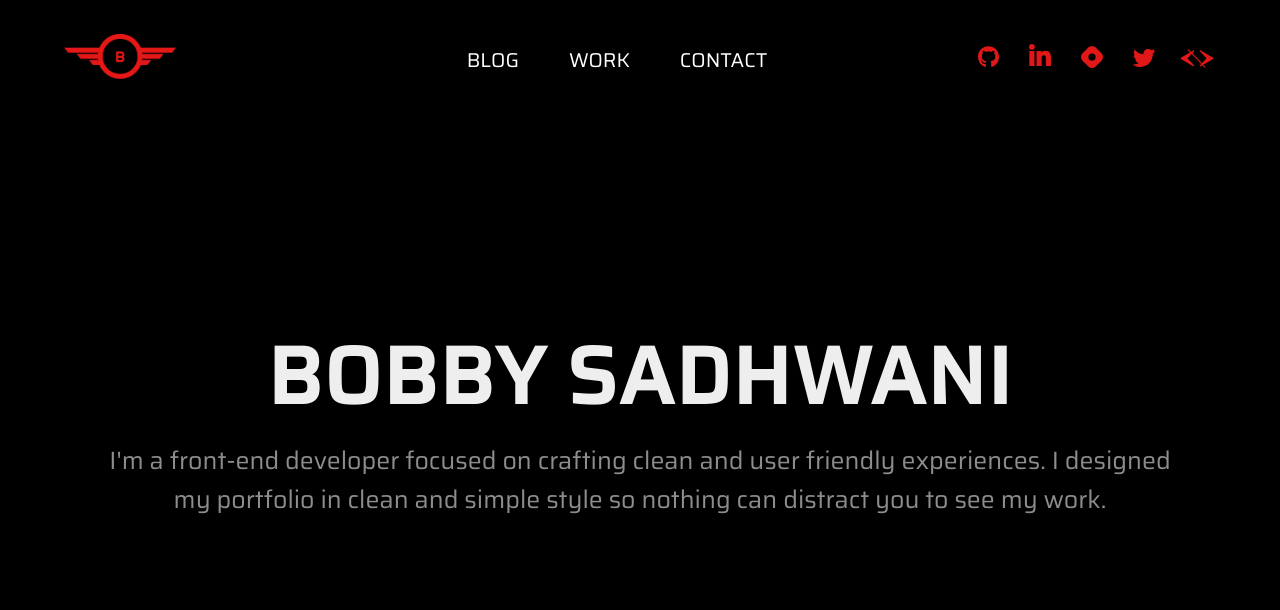
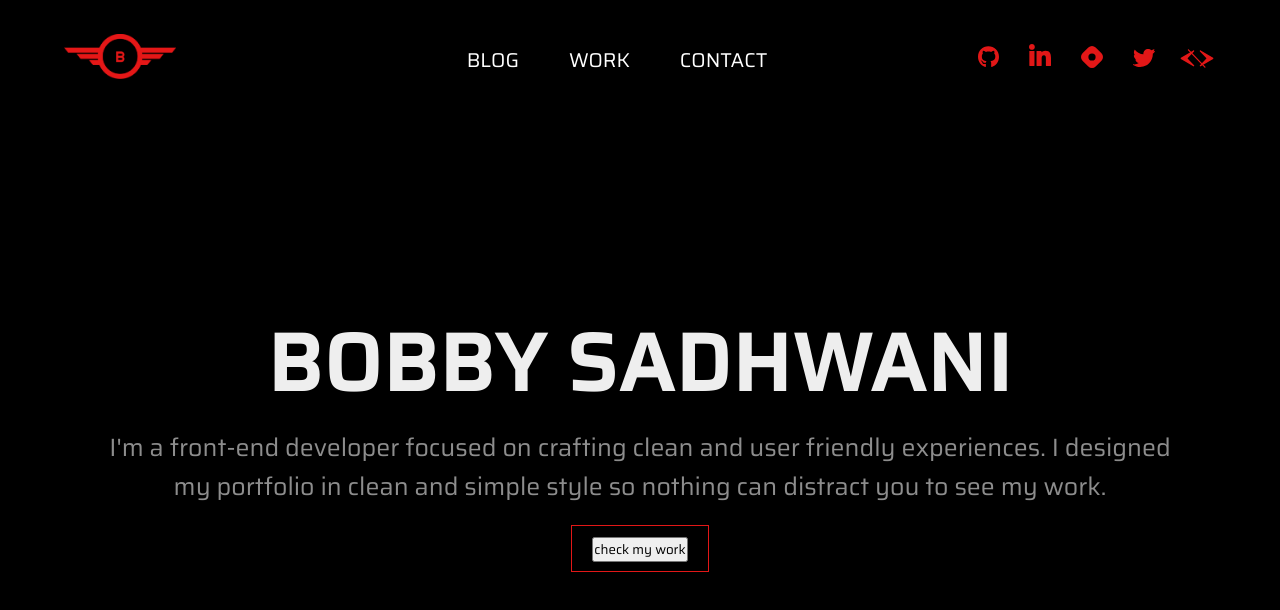
Before and after one commit to Bobby-coder/PERSONAL-PORTFOLIO, a React (Create React App) app: page / in a window 1280 px wide. Shown: the top 610 px of the page. Built offline with nearby package versions, Linux system fonts and the light colour scheme.

Commit message:
bug fixed

```diff
--- a/src/components/Home.js
+++ b/src/components/Home.js
@@ -1,5 +1,5 @@
 import "./Home.css";
-
+import {Link} from 'react-router-dom';
 
 const Home = () => {
   return (
@@ -18,7 +18,7 @@
         </div>
 
         <div className="home-container-btn">
-
+          <Link to = '/work'><button>check my work</button></Link>
         </div>
       </div>
     </>
```
